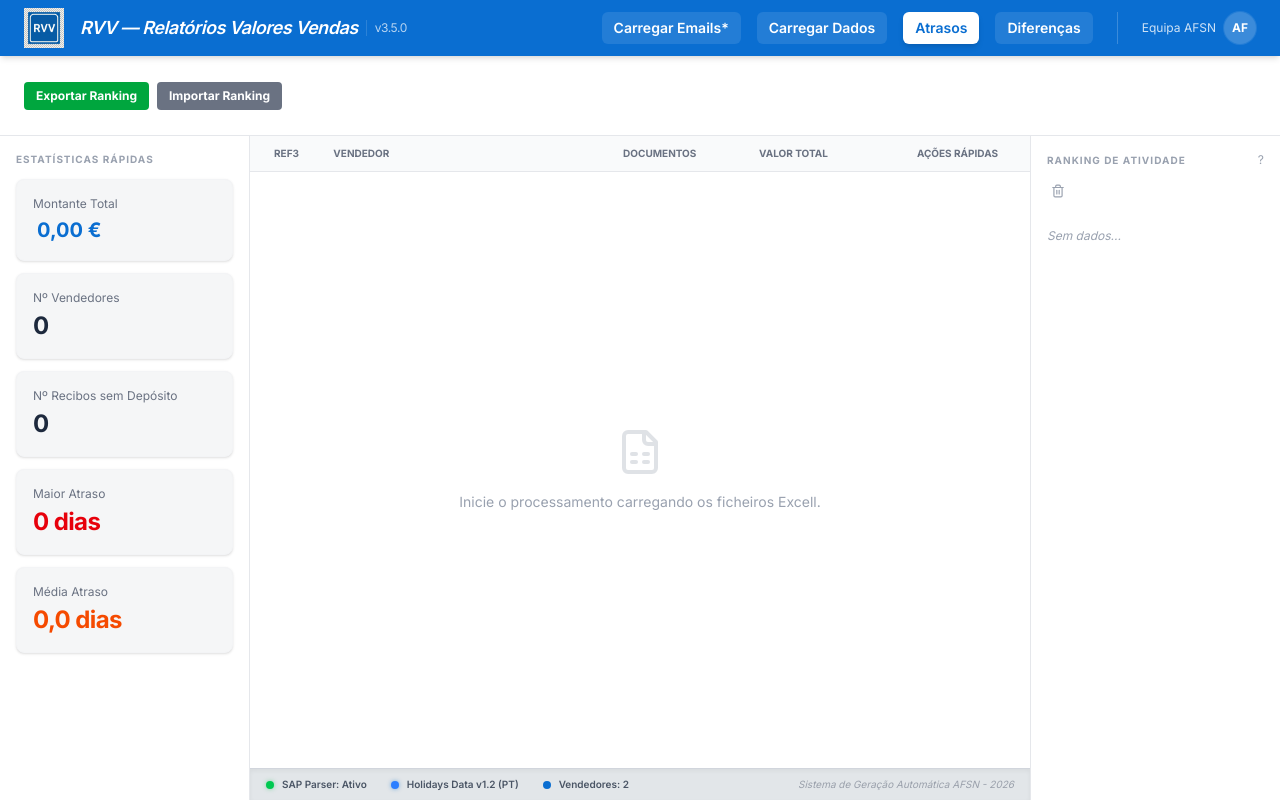
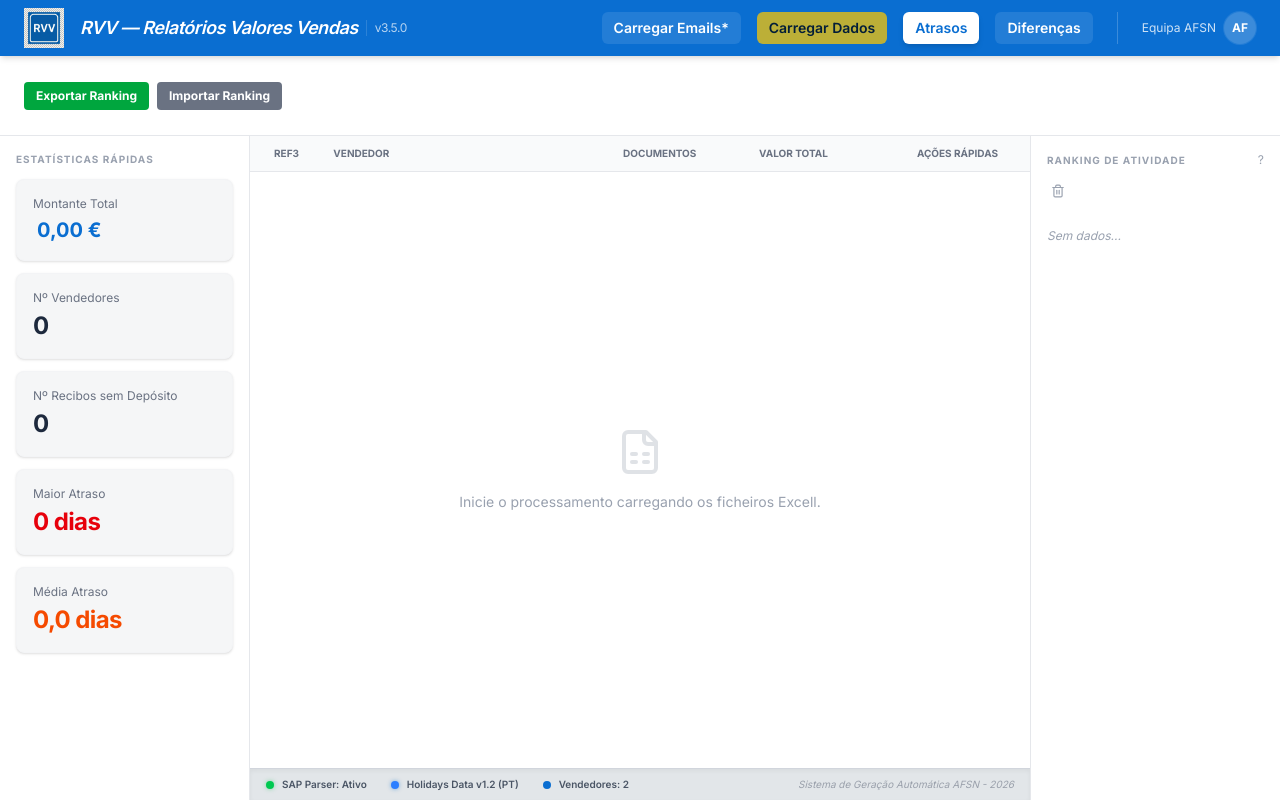
Before and after one commit to SumolCompalAFSN/relatorios-vendas, a React (Vite) app: page / in a window 1280 px wide. Built offline with nearby package versions, Linux system fonts and the light colour scheme.

Commit message:
Update App.tsx

```diff
--- a/src/App.tsx
+++ b/src/App.tsx
@@ -73,6 +73,7 @@ export default function App() {
   const [importModal, setImportModal] = useState(false);
   const [ranking, setRanking] = useState<any[]>([]);
   const [lastUpdate, setLastUpdate] = useState<string>("");
+  const hasData = resultsAtraso.length > 0 || resultsDiferenca.length > 0;
 
 useEffect(() => {
   const saved = localStorage.getItem("ranking_last_update");
@@ -729,9 +730,16 @@ alert("Ranking importado com sucesso!");
   </button>
 
   {/* ✅ Carregar Dados */}
-  <label className="px-3 py-1.5 rounded-md text-sm font-semibold
-                    bg-white/10 hover:bg-white/20
-                    text-white cursor-pointer transition-all">
+
+<label
+  className={cn(
+    "px-3 py-1.5 rounded-md text-sm font-semibold transition-all cursor-pointer",
+    hasData
+      ? "bg-white/10 hover:bg-white/20 text-white"
+      : "bg-yellow-400 text-black animate-pulse"
+  )}
+>
+
     Carregar Dados
     <input
       type="file"
```
